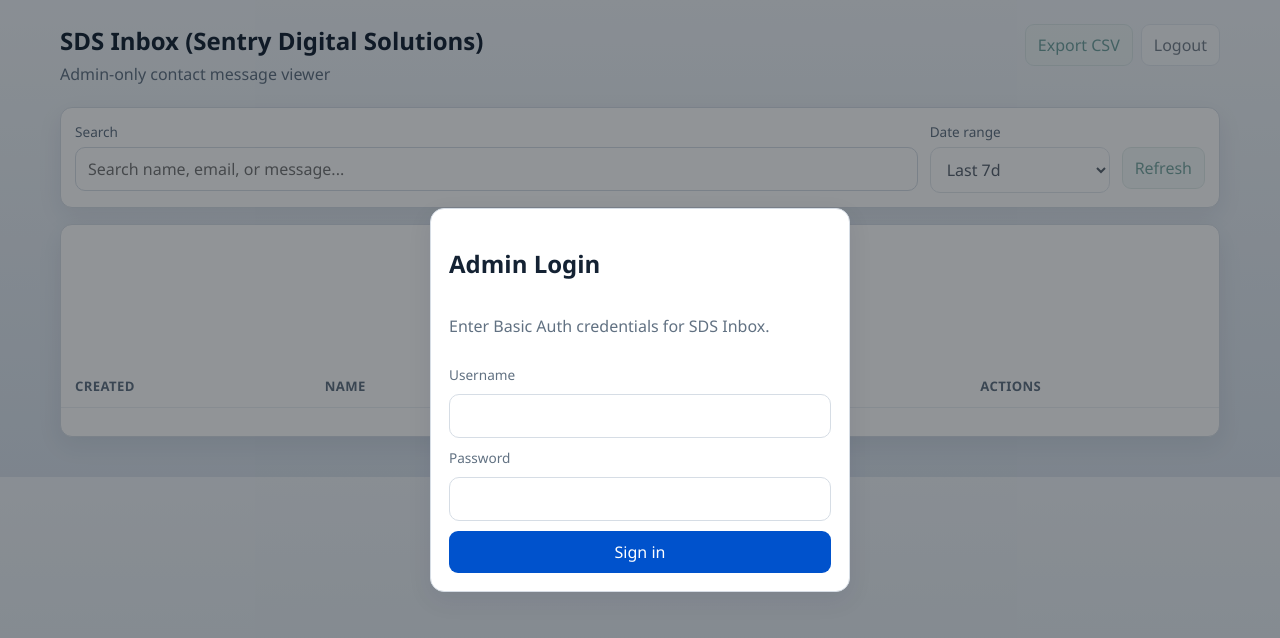
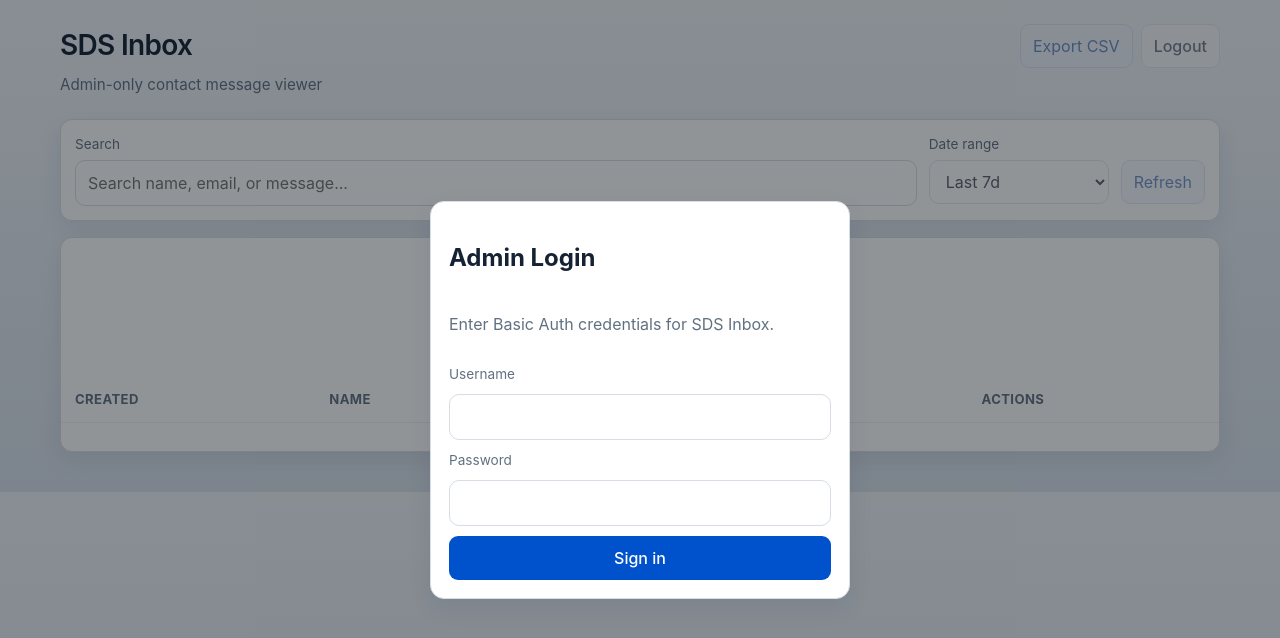
Before and after one commit to Dagmawi06/Admin-of-PeakDevs, a website: page index.html in a window 1280 px wide. Drawn offline with Linux system fonts and the light colour scheme.

Commit message:
new look

```diff
--- a/index.html
+++ b/index.html
@@ -3,13 +3,13 @@
   <head>
     <meta charset="UTF-8" />
     <meta name="viewport" content="width=device-width, initial-scale=1.0" />
-    <title>SDS Inbox (Sentry Digital Solutions)</title>
+    <title>Sentry Digital Solutions Admin Portal</title>
     <link rel="stylesheet" href="style.css" />
   </head>
   <body>
     <header class="site-header">
       <div>
-        <h1>SDS Inbox (Sentry Digital Solutions)</h1>
+        <h1>SDS Inbox</h1>
         <p class="subtitle">Admin-only contact message viewer</p>
       </div>
       <div class="header-actions">
--- a/style.css
+++ b/style.css
@@ -10,7 +10,9 @@
   --accent-strong: #003b99;
   --danger: #b43838;
   --shadow: 0 8px 24px rgba(9, 30, 66, 0.08);
+  --shadow-hover: 0 12px 32px rgba(9, 30, 66, 0.12);
   --radius: 12px;
+  --radius-sm: 8px;
 }
 
 * {
@@ -19,7 +21,8 @@
 
 body {
   margin: 0;
-  font-family: "Segoe UI", "Helvetica Neue", Arial, sans-serif;
+  font-family: -apple-system, BlinkMacSystemFont, "Segoe UI", Roboto, "Helvetica Neue", Arial, sans-serif;
+  line-height: 1.5;
   background: linear-gradient(180deg, #f0f4f8 0%, #d9e2ec 100%);
   color: var(--text);
 }
@@ -36,12 +39,16 @@
 
 h1 {
   margin: 0;
-  font-size: 1.5rem;
+  font-size: 1.75rem;
+  font-weight: 600;
+  letter-spacing: -0.025em;
 }
 
 .subtitle {
-  margin: 6px 0 0;
+  margin: 8px 0 0;
   color: var(--muted);
+  font-size: 0.95rem;
+  font-weight: 400;
 }
 
 .container {
@@ -55,6 +62,11 @@
   border: 1px solid var(--border);
   border-radius: var(--radius);
   box-shadow: var(--shadow);
+  transition: box-shadow 0.2s ease;
+}
+
+.card:hover {
+  box-shadow: var(--shadow-hover);
 }
 
 .controls {
@@ -94,7 +106,7 @@
 input:focus-visible,
 select:focus-visible,
 button:focus-visible {
-  outline: 3px solid rgba(12, 122, 109, 0.25);
+  outline: 3px solid rgba(0, 82, 204, 0.25);
   outline-offset: 2px;
 }
 
@@ -160,45 +172,53 @@
 .btn-primary {
   background: var(--accent);
   color: #fff;
+  font-weight: 500;
 }
 
 .btn-primary:hover:not(:disabled) {
   background: var(--accent-strong);
+  box-shadow: var(--shadow);
 }
 
 .btn-secondary {
-  background: #ecf4f3;
-  color: #0a5f56;
-  border-color: #c8dbd8;
+  background: #f0f4ff;
+  color: #003b99;
+  border-color: #c8d4f0;
 }
 
 .btn-secondary:hover:not(:disabled) {
-  background: #deecea;
+  background: #e0e8ff;
+  box-shadow: var(--shadow);
 }
 
 .btn-ghost {
   background: #fff;
   border-color: var(--border);
   color: var(--text);
+  font-weight: 500;
 }
 
 .btn-ghost:hover:not(:disabled) {
-  background: #f5f8fa;
+  background: #f8fafc;
+  box-shadow: var(--shadow);
 }
 
 .btn-danger {
   background: #fff1f1;
   border-color: #efcaca;
   color: var(--danger);
+  font-weight: 500;
 }
 
 .btn-danger:hover:not(:disabled) {
   background: #ffe8e8;
+  box-shadow: var(--shadow);
 }
 
 .btn-small {
   padding: 6px 9px;
   font-size: 0.85rem;
+  border-radius: var(--radius-sm);
 }
 
 .hidden {
```
